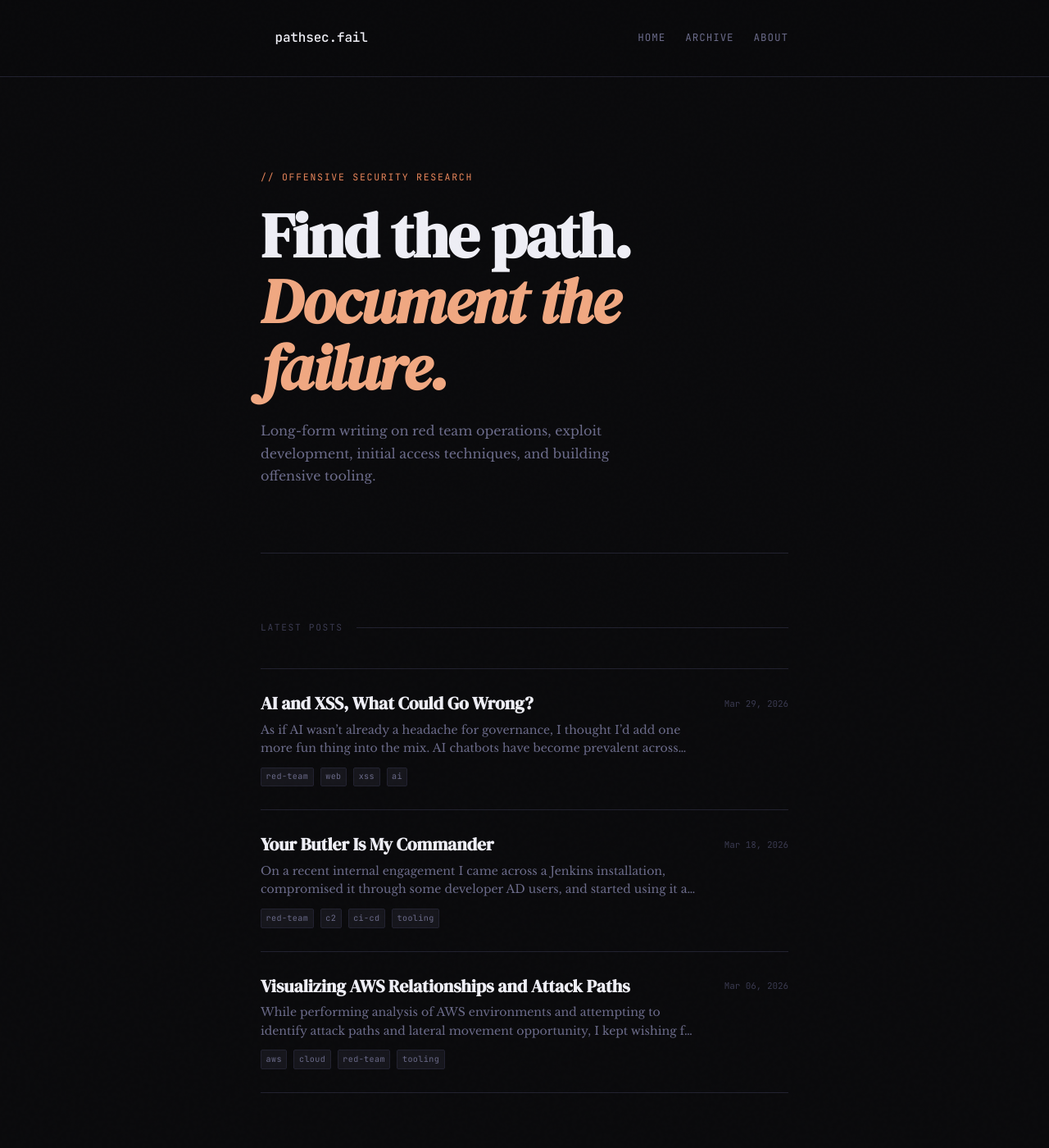
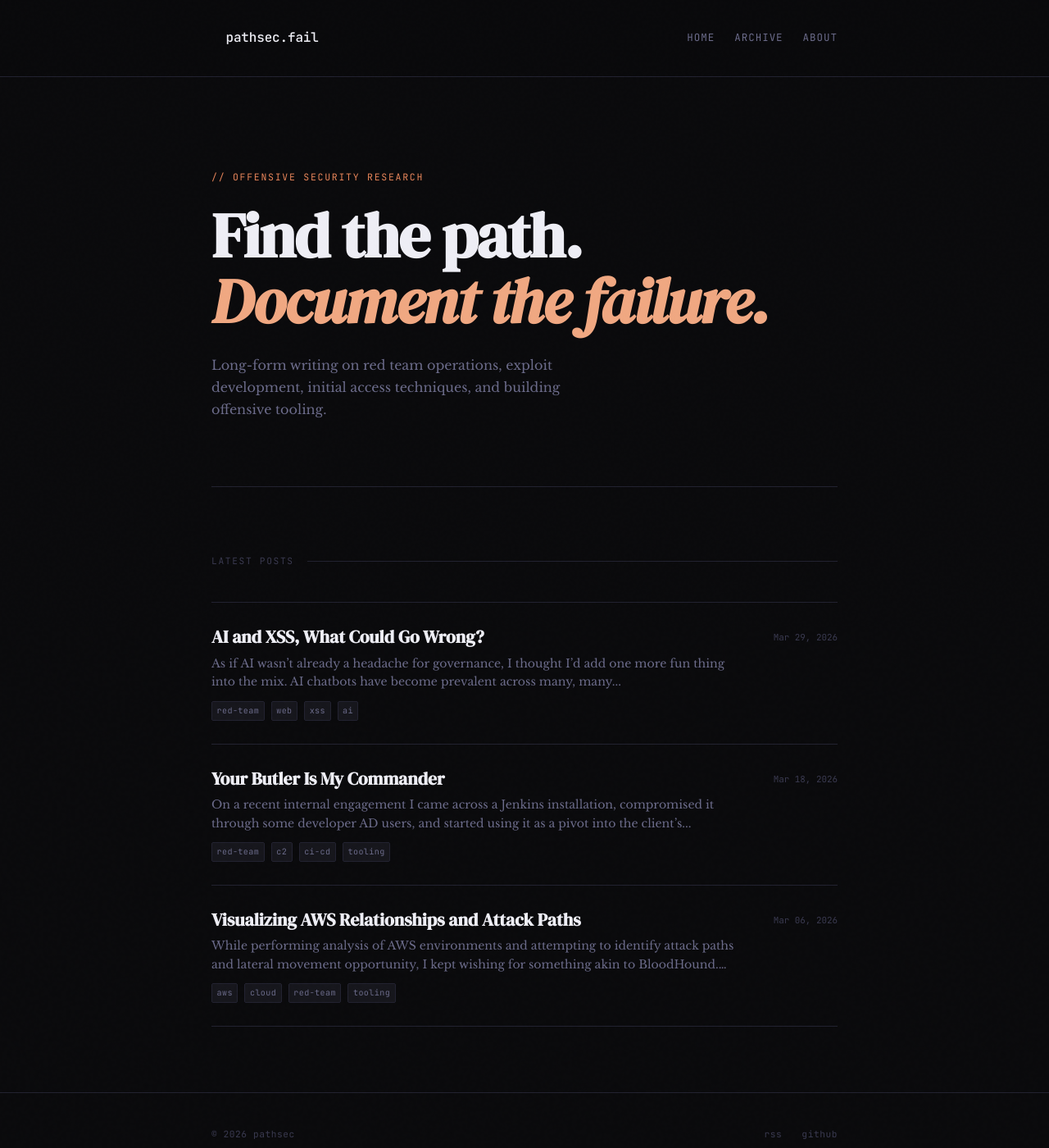
Before and after one commit to pathsec/pathsec.github.io, a Jekyll site: the page built from index.html, in a window 1280 px wide and 1400 px high. Shown: the whole window at 82% size. Built offline with Jekyll 4.4.1, drawn with Linux system fonts in a browser that asks for light colours.

Commit message:
Update main.css

```diff
--- a/assets/css/main.css
+++ b/assets/css/main.css
@@ -21,7 +21,7 @@
   --font-body:    'Libre Baskerville', Georgia, serif;
   --font-mono:    'JetBrains Mono', monospace;
 
-  --max-w: 740px;
+  --max-w: 860px;
   --gap:   clamp(1.5rem, 5vw, 3rem);
 }
 
```
